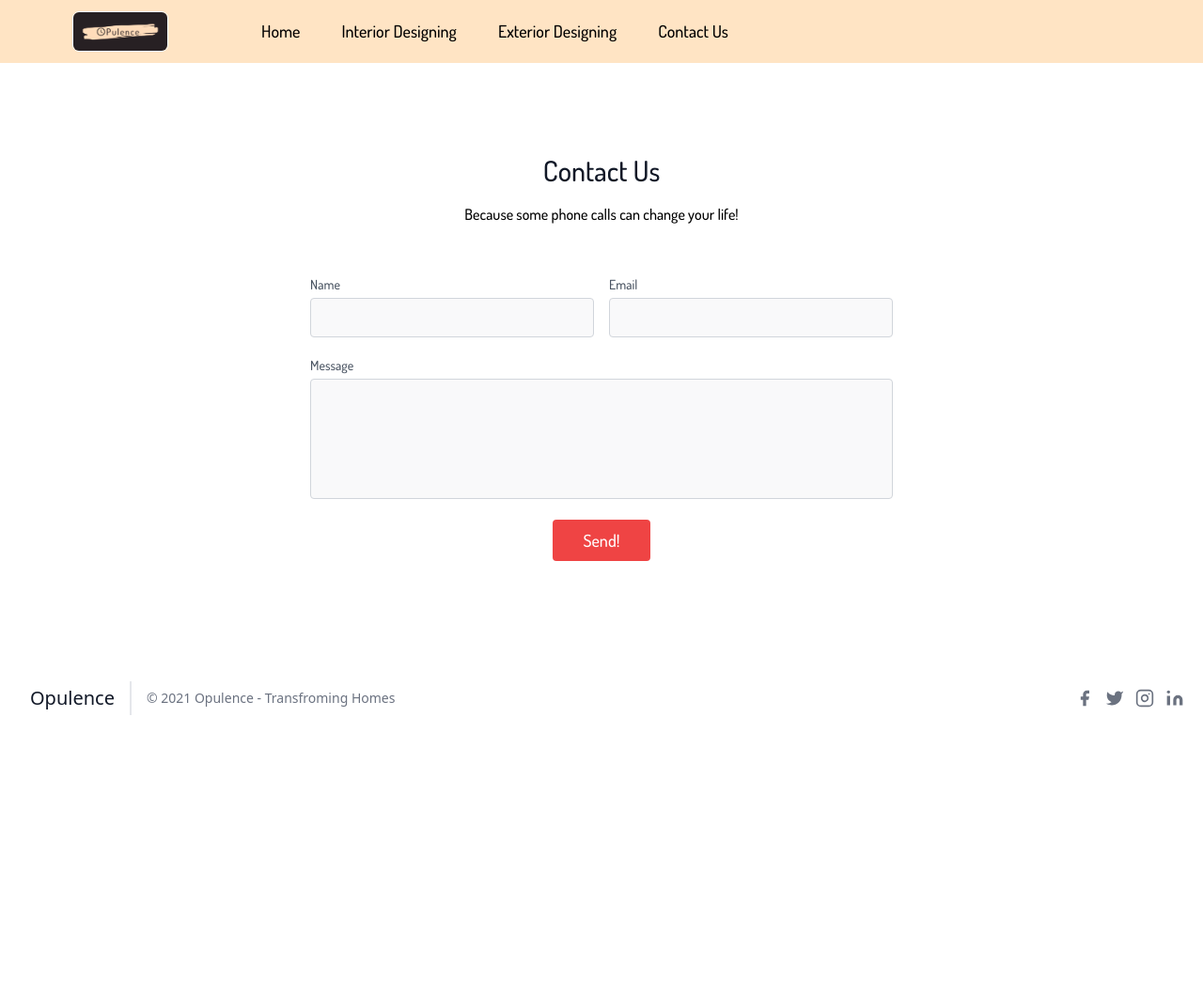
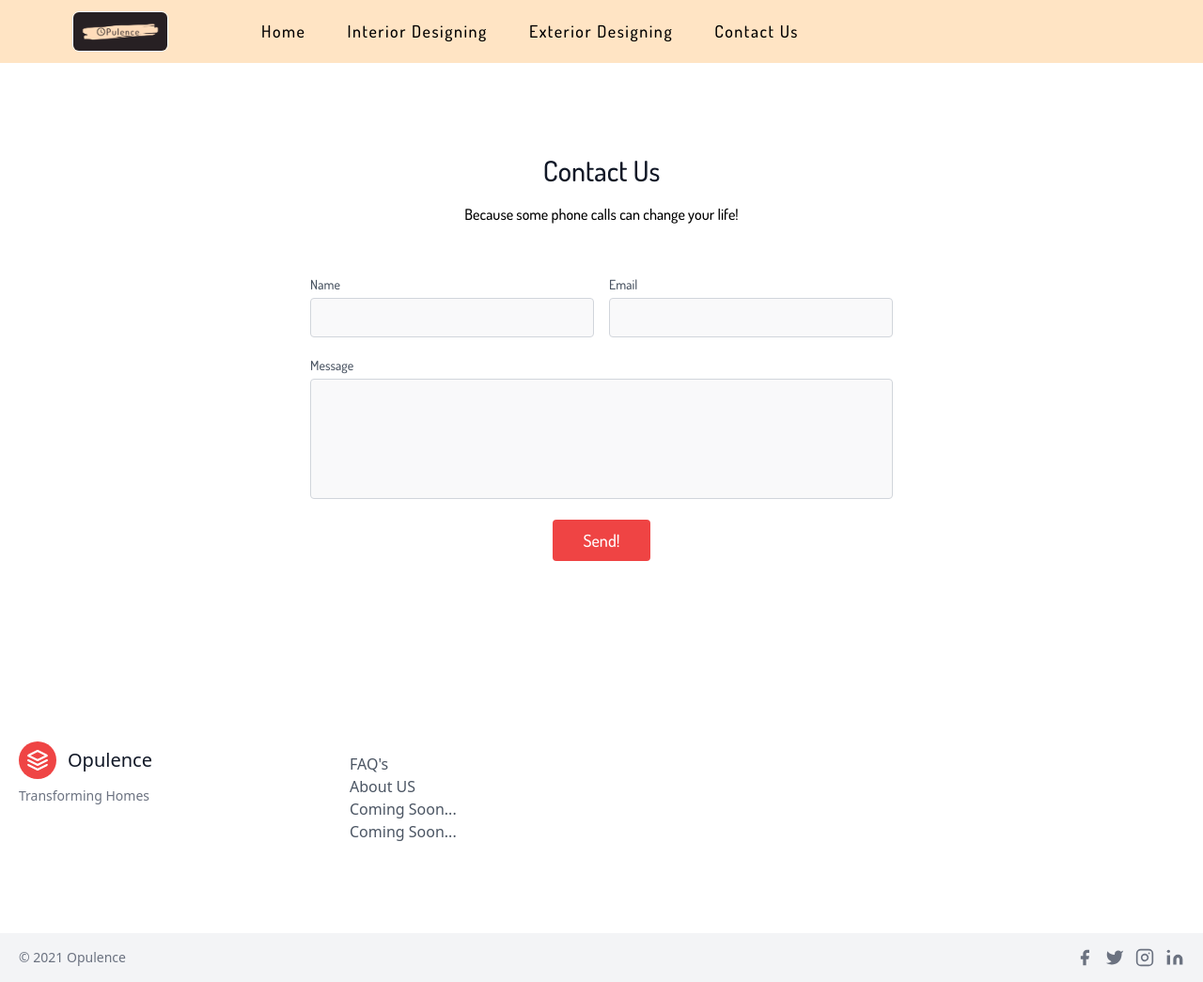
Before and after one commit to startup007inc/opulence-2.1, a PHP site: page /contact.html in a window 1280 px wide. Shown: the whole page at 94% size. Before the commit the page ends 761 px from the top, so only its background shows below. Run offline with PHP 8.4, Linux system fonts and the light colour scheme; some web fonts are replaced.

Commit message:
update 2.2

```diff
--- a/contact.html
+++ b/contact.html
@@ -30,6 +30,7 @@
             <h1 class="sm:text-3xl text-2xl font-medium title-font mb-4 text-gray-900">Contact Us</h1>
             <p class="lg:w-2/3 mx-auto leading-relaxed text-base">Because some phone calls can change your life!</p>
           </div>
+        <form method="POST" action="" data-netlify="true">
           <div class="lg:w-1/2 md:w-2/3 mx-auto">
             <div class="flex flex-wrap -m-2">
               <div class="p-2 w-1/2">
@@ -55,11 +56,12 @@
               </div>
 
           </div>
+        </form>
         </div>
       </section>
 
       <section>
-        <footer class="text-gray-600 body-font">
+        <!-- <footer class="text-gray-600 body-font">
             <div class="container px-5 py-8 mx-auto flex items-center sm:flex-row flex-col">
               <a class="flex title-font font-medium items-center md:justify-start justify-center text-gray-900">
 
@@ -93,6 +95,119 @@
                 </a>
               </span>
             </div>
+          </footer> -->
+          <footer class="text-gray-600 body-font">
+            <div class="container px-5 py-24 mx-auto flex md:items-center lg:items-start md:flex-row md:flex-nowrap flex-wrap flex-col">
+              <div class="w-64 flex-shrink-0 md:mx-0 mx-auto text-center md:text-left">
+                <a class="flex title-font font-medium items-center md:justify-start justify-center text-gray-900">
+                  <svg xmlns="http://www.w3.org/2000/svg" fill="none" stroke="currentColor" stroke-linecap="round" stroke-linejoin="round" stroke-width="2" class="w-10 h-10 text-white p-2 bg-red-500 rounded-full" viewBox="0 0 24 24">
+                    <path d="M12 2L2 7l10 5 10-5-10-5zM2 17l10 5 10-5M2 12l10 5 10-5"></path>
+                  </svg>
+                  <span class="ml-3 text-xl">Opulence</span>
+                </a>
+                <p class="mt-2 text-sm text-gray-500">Transforming Homes</p>
+              </div>
+              <div class="flex-grow flex flex-wrap md:pl-20 -mb-10 md:mt-0 mt-10 md:text-left text-center">
+                <div class="lg:w-1/4 md:w-1/2 w-full px-4">
+                  <h2 class="title-font font-medium text-gray-900 tracking-widest text-sm mb-3"></h2>
+                  <nav class="list-none mb-10">
+                    <li>
+                      <a class="text-gray-600 hover:text-gray-800">FAQ's</a>
+                    </li>
+                    <li>
+                      <a class="text-gray-600 hover:text-gray-800">About US</a>
+                    </li>
+                    <li>
+                      <a class="text-gray-600 hover:text-gray-800">Coming Soon...</a>
+                    </li>
+                    <li>
+                      <a class="text-gray-600 hover:text-gray-800">Coming Soon...</a>
+                    </li>
+                  </nav>
+                </div>
+                <!-- <div class="lg:w-1/4 md:w-1/2 w-full px-4">
+                  <h2 class="title-font font-medium text-gray-900 tracking-widest text-sm mb-3">CATEGORIES</h2>
+                  <nav class="list-none mb-10">
+                    <li>
+                      <a class="text-gray-600 hover:text-gray-800">First Link</a>
+                    </li>
+                    <li>
+                      <a class="text-gray-600 hover:text-gray-800">Second Link</a>
+                    </li>
+                    <li>
+                      <a class="text-gray-600 hover:text-gray-800">Third Link</a>
+                    </li>
+                    <li>
+                      <a class="text-gray-600 hover:text-gray-800">Fourth Link</a>
+                    </li>
+                  </nav>
+                </div> -->
+                <!-- <div class="lg:w-1/4 md:w-1/2 w-full px-4">
+                  <h2 class="title-font font-medium text-gray-900 tracking-widest text-sm mb-3">CATEGORIES</h2>
+                  <nav class="list-none mb-10">
+                    <li>
+                      <a class="text-gray-600 hover:text-gray-800">First Link</a>
+                    </li>
+                    <li>
+                      <a class="text-gray-600 hover:text-gray-800">Second Link</a>
+                    </li>
+                    <li>
+                      <a class="text-gray-600 hover:text-gray-800">Third Link</a>
+                    </li>
+                    <li>
+                      <a class="text-gray-600 hover:text-gray-800">Fourth Link</a>
+                    </li>
+                  </nav>
+                </div> -->
+                <!-- <div class="lg:w-1/4 md:w-1/2 w-full px-4">
+                  <h2 class="title-font font-medium text-gray-900 tracking-widest text-sm mb-3">CATEGORIES</h2>
+                  <nav class="list-none mb-10">
+                    <li>
+                      <a class="text-gray-600 hover:text-gray-800">First Link</a>
+                    </li>
+                    <li>
+                      <a class="text-gray-600 hover:text-gray-800">Second Link</a>
+                    </li>
+                    <li>
+                      <a class="text-gray-600 hover:text-gray-800">Third Link</a>
+                    </li>
+                    <li>
+                      <a class="text-gray-600 hover:text-gray-800">Fourth Link</a>
+                    </li>
+                  </nav>
+                </div> -->
+              </div>
+            </div>
+            <div class="bg-gray-100">
+              <div class="container mx-auto py-4 px-5 flex flex-wrap flex-col sm:flex-row">
+                <p class="text-gray-500 text-sm text-center sm:text-left">© 2021 Opulence
+                </p>
+                <span class="inline-flex sm:ml-auto sm:mt-0 mt-2 justify-center sm:justify-start">
+                  <a class="text-gray-500">
+                    <svg fill="currentColor" stroke-linecap="round" stroke-linejoin="round" stroke-width="2" class="w-5 h-5" viewBox="0 0 24 24">
+                      <path d="M18 2h-3a5 5 0 00-5 5v3H7v4h3v8h4v-8h3l1-4h-4V7a1 1 0 011-1h3z"></path>
+                    </svg>
+                  </a>
+                  <a class="ml-3 text-gray-500">
+                    <svg fill="currentColor" stroke-linecap="round" stroke-linejoin="round" stroke-width="2" class="w-5 h-5" viewBox="0 0 24 24">
+                      <path d="M23 3a10.9 10.9 0 01-3.14 1.53 4.48 4.48 0 00-7.86 3v1A10.66 10.66 0 013 4s-4 9 5 13a11.64 11.64 0 01-7 2c9 5 20 0 20-11.5a4.5 4.5 0 00-.08-.83A7.72 7.72 0 0023 3z"></path>
+                    </svg>
+                  </a>
+                  <a class="ml-3 text-gray-500">
+                    <svg fill="none" stroke="currentColor" stroke-linecap="round" stroke-linejoin="round" stroke-width="2" class="w-5 h-5" viewBox="0 0 24 24">
+                      <rect width="20" height="20" x="2" y="2" rx="5" ry="5"></rect>
+                      <path d="M16 11.37A4 4 0 1112.63 8 4 4 0 0116 11.37zm1.5-4.87h.01"></path>
+                    </svg>
+                  </a>
+                  <a class="ml-3 text-gray-500">
+                    <svg fill="currentColor" stroke="currentColor" stroke-linecap="round" stroke-linejoin="round" stroke-width="0" class="w-5 h-5" viewBox="0 0 24 24">
+                      <path stroke="none" d="M16 8a6 6 0 016 6v7h-4v-7a2 2 0 00-2-2 2 2 0 00-2 2v7h-4v-7a6 6 0 016-6zM2 9h4v12H2z"></path>
+                      <circle cx="4" cy="4" r="2" stroke="none"></circle>
+                    </svg>
+                  </a>
+                </span>
+              </div>
+            </div>
           </footer>
       </section>
 
--- a/css/style.css
+++ b/css/style.css
@@ -5,6 +5,7 @@
   margin: 0;
   padding: 0;
 }
+
 
 .logo {
   width: 20%;
@@ -49,6 +50,7 @@
   color: black;
   font-family: "Dosis", sans-serif;
   font-size: 18px;
+  letter-spacing: 1.5px;
 }
 
 .nav-list li a:hover {
@@ -119,14 +121,15 @@
   width: 200px;
   height: 70px;
   border: none;
-  color: aliceblue;
+  color: rgb(0, 0, 0);
   border-radius: 4px;
   transition: ease-out 0.3s;
   font-size: 2rem;
   outline: none ;
-  border: 3px solid #fc5252;
+  border: 3px solid #000000;
   position: relative;
   z-index: 1;
+  margin: 5px;
 
 }
 
@@ -144,7 +147,7 @@
   bottom: 0;
   opacity: 0;
   content: "";
-  background-color: #fc5252;
+  background-color: #000000;
 }
 
 
```
Also changed, not shown: exterior.html (+114 -1 lines), index.html (+133 -12 lines), interior.html (+114 -1 lines), package.json (added, +19 -0 lines), css/animation.js (added), img/211.png (deleted), 1 other file.
